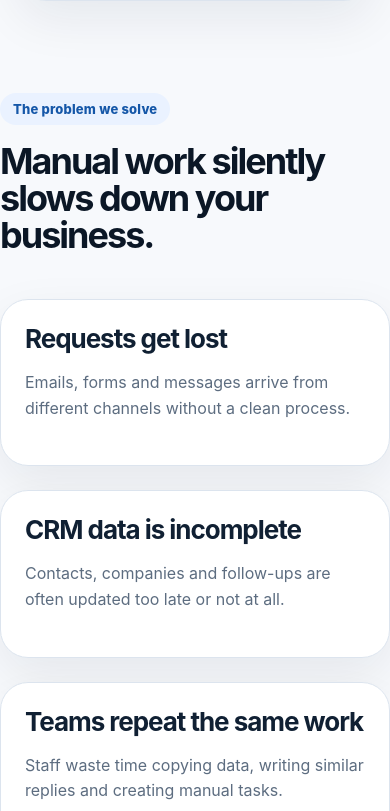
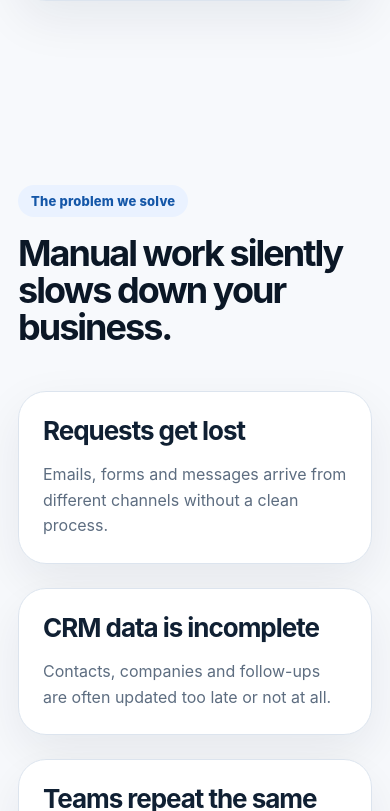
Before and after one commit to Swiss-Flow/swissflow-website, a React (Vite) app: page / in a window 390 px wide. Shown: the part 3253-4064 px from the top of the page. Built offline with nearby package versions, Linux system fonts and the light colour scheme.

Commit message:
Update styles.css

```diff
--- a/src/styles.css
+++ b/src/styles.css
@@ -694,3 +694,75 @@ li::before {
     padding: 28px;
   }
 }
+
+/* FINAL FIX — Home problem section alignment */
+.problemSection {
+  width: min(1120px, calc(100% - 128px));
+  margin: 0 auto;
+  padding: 92px 0;
+  display: block;
+}
+
+.problemSection > div:first-child {
+  max-width: 760px;
+  margin-bottom: 44px;
+}
+
+.problemSection h2 {
+  margin: 18px 0 18px;
+  max-width: 760px;
+  font-size: clamp(36px, 4vw, 56px);
+  line-height: 1.04;
+  letter-spacing: -0.055em;
+  color: var(--deep);
+}
+
+.problemSection .problemGrid.threeCards {
+  width: 100%;
+  display: grid;
+  grid-template-columns: repeat(3, minmax(0, 1fr));
+  gap: 24px;
+}
+
+.problemSection .problemGrid.threeCards > div {
+  background: var(--white);
+  border: 1px solid var(--line);
+  border-radius: 28px;
+  padding: 34px;
+  box-shadow: var(--shadow-md);
+}
+
+.problemSection .problemGrid.threeCards h3 {
+  margin: 0 0 16px;
+  font-size: 26px;
+  line-height: 1.16;
+  letter-spacing: -0.04em;
+  color: var(--text);
+}
+
+.problemSection .problemGrid.threeCards p {
+  margin: 0;
+  color: #5d6d80;
+  line-height: 1.6;
+  font-size: 16px;
+}
+
+@media (max-width: 960px) {
+  .problemSection {
+    width: min(100% - 48px, 1180px);
+  }
+
+  .problemSection .problemGrid.threeCards {
+    grid-template-columns: 1fr;
+  }
+}
+
+@media (max-width: 640px) {
+  .problemSection {
+    width: min(100% - 36px, 1180px);
+  }
+
+  .problemSection .problemGrid.threeCards > div {
+    padding: 24px;
+  }
+}
```
